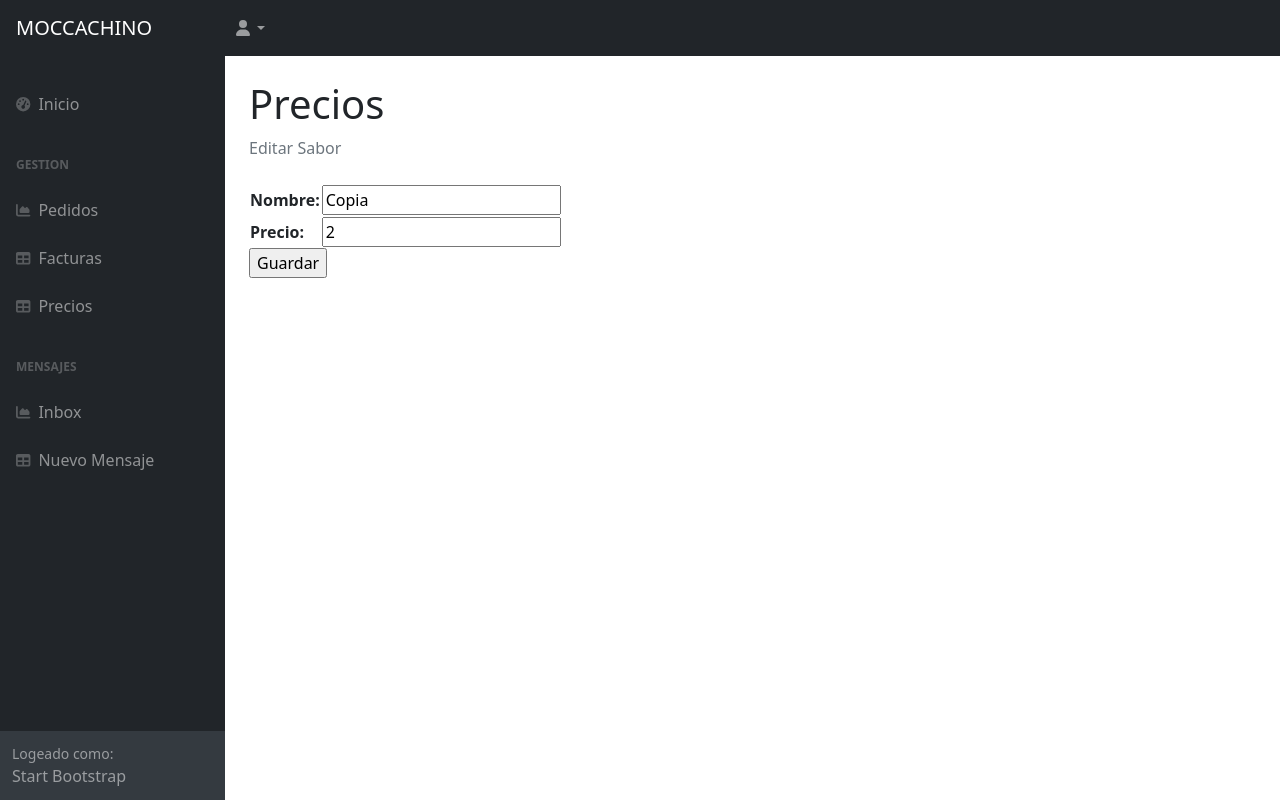
After one commit to DeathMermaid06/51325_Pistasoli, a Django app: page /AppClientes/precioseditar/21 in a window 1280 px wide. The commit adds this page. Run offline with Django 4.2, Linux system fonts and the light colour scheme; data comes from the database, SQL or seed files in the repository; both versions use the stored data as it was after the commit; some libraries are stand-ins or nearby versions.

Commit message:
PRECIOS CRUD OK

```diff
--- a/proyecto/AppClientes/templates/AppClientes/precios.html
+++ b/proyecto/AppClientes/templates/AppClientes/precios.html
@@ -16,6 +16,8 @@
                                 </table>
                                     <input type="submit" value="Agregar">
                             </form>
+                            <br>
+                            {{ mensaje }}
                             <br>
 
 
@@ -77,11 +79,11 @@
                                             <td>${{ sabor.precio}}</td>
                                             <td><div class="col-xl-auto col-md-1">
                                                 <div class="card bg-primary text-white mb-4">
-                                                    <a class="card-body" href="#">Editar</a>
+                                                    <a class="card-body" href="{% url 'precioseditar' sabor.id %}">Editar</a>
                                             </div></td>
                                             <td><div class="col-xl-auto col-md-1">
                                                 <div class="card bg-danger text-white mb-4">
-                                                    <a class="card-body" href="#">Eliminar</a>
+                                                    <a class="card-body" href="{% url 'preciosborrar' sabor.id %}">Eliminar</a>
 
                                                 </div>
                                             </div></td>
--- /dev/null
+++ b/proyecto/AppClientes/templates/AppClientes/precioseditar.html
@@ -0,0 +1,20 @@
+{% extends 'AppClientes/padre.html' %}
+{% load static %}
+
+{% block contenido %}
+            <div id="layoutSidenav_content">
+                <main>
+                    <div class="container-fluid px-4">
+                        <h1 class="mt-4">Precios</h1>
+                        <ol class="breadcrumb mb-4">
+                            <li class="breadcrumb-item active">Editar Sabor</li>
+                        </ol>
+                            <form action= ""  method="POST">
+                                {% csrf_token %}
+                                <table>
+                                    {{ form.as_table }}
+                                </table>
+                                    <input type="submit" value="Guardar">
+                            </form>
+
+{% endblock %}
--- a/proyecto/AppClientes/urls.py
+++ b/proyecto/AppClientes/urls.py
@@ -8,4 +8,7 @@ urlpatterns = [
     path('precios/', precios, name="precios"),
     path('inbox/', inbox, name="inbox"),
     path('nuevomensaje/', nuevomensaje, name="nuevomensaje"),
+
+    path('preciosborrar/<id>', preciosborrar, name="preciosborrar"),
+    path('precioseditar/<id>', precioseditar, name="precioseditar"),
 ]
--- a/proyecto/AppClientes/views.py
+++ b/proyecto/AppClientes/views.py
@@ -1,5 +1,7 @@
-from django.shortcuts import render
-from django.http import HttpResponse
+from django.shortcuts import render, redirect
+from django.http import HttpResponse, HttpResponseRedirect
+from django.urls import reverse
+
 from .forms import *
 
 from .models import *
@@ -22,6 +24,7 @@ def precios(request):
             sabor.nombre = form.cleaned_data["nombre"]
             sabor.precio = form.cleaned_data["precio"]
             sabor.save()
+            form = SaboresForm()
     else:
        form = SaboresForm()
 
@@ -29,6 +32,35 @@ def precios(request):
     context= {"sabores": sabores, "form": form}
     return render(request, ("AppClientes/precios.html"), context)
 
+#HttpResponseRedirect TENGO QUE USARLO PORQUE ME QUEDA EL ID DEL POST ANTERIOR Y FALLA SI NO LO ENCUENTRA O SOBREESCRIBE EL ID ANTERIOR
+
+def preciosborrar(request, id):
+    sabor=Sabores.objects.get(id=id)
+    sabor.delete()
+    sabores = Sabores.objects.all()
+    form = SaboresForm()
+    return HttpResponseRedirect(reverse('precios'), {"sabores": sabores, "mensaje": "SABOR ELIMINADO CORRECTAMENTE", "form": form})
+
+def precioseditar(request, id):
+    sabor=Sabores.objects.get(id=id)
+    if request.method == "POST":
+        form = SaboresForm(request.POST)
+        if form.is_valid():
+            sabor = Sabores.objects.get(id=id)
+            sabor.nombre = form.cleaned_data["nombre"]
+            sabor.precio = form.cleaned_data["precio"]
+            sabor.save()
+            form = SaboresForm()
+            sabores = Sabores.objects.all()
+            return HttpResponseRedirect(reverse('precios'), {"sabores": sabores, "mensaje": "SABOR EDITADO CORRECTAMENTE", "form": form})
+        else:
+            form = SaboresForm()
+    else:
+       form = SaboresForm(initial={"nombre": sabor.nombre, "precio": sabor.precio})
+
+       return render(request, ("AppClientes/precioseditar.html"), {"form": form})
+
+
 
 def inbox(request):
     return render(request, "AppClientes/inbox.html")
```
Also changed, not shown: proyecto/db.sqlite3.
